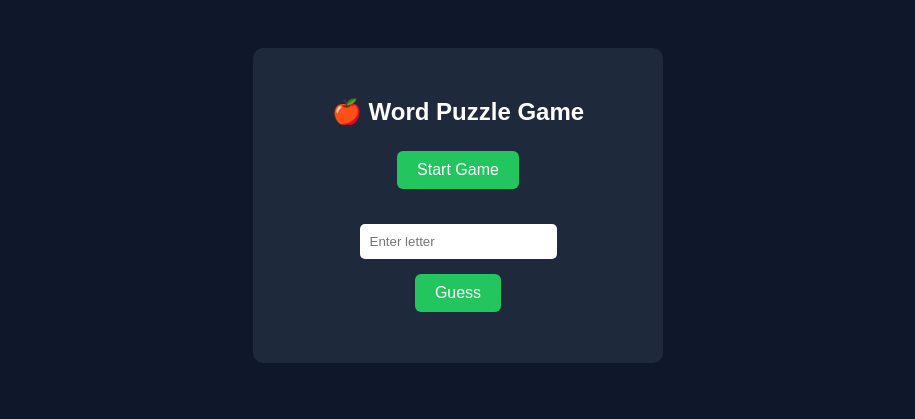
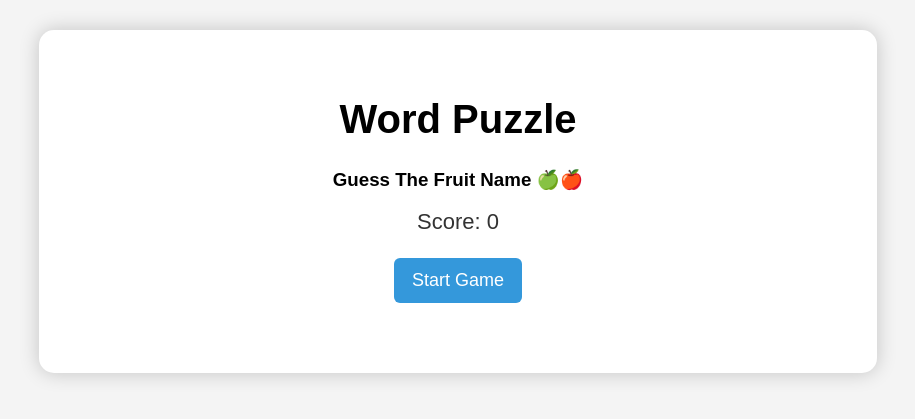
Before and after one commit to anandu112-ai/fruitgame, a Python web app: template templates/index.html in a window 1280 px wide. Shown: the top 419 px of the page, without its empty margins (182-1097 px from the left). Run offline with Jinja, Linux system fonts and the light colour scheme; the template is opened without the code that fills it, so the values that code supplies are empty.

Commit message:
fixed project structure

```diff
--- a/templates/index.html
+++ b/templates/index.html
@@ -2,52 +2,77 @@
 <html>
 
 <head>
+
 <title>Word Puzzle Game</title>
 
 <style>
 
 body{
 font-family:Arial;
-background:#0f172a;
-color:white;
 text-align:center;
-padding:40px;
+background:#f4f4f4;
+margin-top:30px;
+transition:0.5s;
 }
 
-.container{
-background:#1e293b;
-padding:30px;
-border-radius:10px;
-width:350px;
+#box{
+background:white;
+width:60%;
 margin:auto;
+padding:40px;
+border-radius:15px;
+box-shadow:0 0 20px rgba(0,0,0,0.2);
+}
+
+h1{
+font-size:40px;
+}
+
+#word{
+font-size:40px;
+letter-spacing:12px;
+margin:25px;
 }
 
 button{
-background:#22c55e;
+padding:12px 18px;
+margin:5px;
+font-size:18px;
+cursor:pointer;
 border:none;
-padding:10px 20px;
 border-radius:6px;
+background:#3498db;
 color:white;
-font-size:16px;
-cursor:pointer;
-margin:5px;
 }
 
 button:hover{
-background:#16a34a;
+background:#2980b9;
 }
 
-input{
-padding:10px;
-margin:10px;
-border-radius:5px;
-border:none;
+#keyboard{
+margin-top:25px;
 }
 
-#word{
-font-size:30px;
-letter-spacing:10px;
-margin:20px;
+#next{
+display:none;
+margin-top:20px;
+background:#2ecc71;
+}
+
+#score{
+font-size:22px;
+margin-top:10px;
+color:#333;
+}
+
+.win{
+animation: winflash 0.6s infinite alternate;
+}
+
+@keyframes winflash{
+0%{background:#2ecc71;}
+50%{background:#f1c40f;}
+100%{background:#e74c3c;}
 }
 
 </style>
@@ -56,61 +81,137 @@ margin:20px;
 
 <body>
 
-<div class="container">
+<div id="box">
 
-<h2>🍎 Word Puzzle Game</h2>
+<h1>Word Puzzle</h1>
+<h3>Guess The Fruit Name 🍏🍎</h3>
+
+<div id="score">Score: 0</div>
+
+<br>
 
 <button onclick="startGame()">Start Game</button>
 
 <p id="word"></p>
+<p id="chance"></p>
+<p id="result"></p>
 
-<input id="letter" maxlength="1" placeholder="Enter letter">
+<div id="keyboard"></div>
 
-<br>
-
-<button onclick="guess()">Guess</button>
-
-<p id="chance"></p>
-
-<p id="result"></p>
+<button id="next" onclick="startGame()">Next Game</button>
 
 </div>
 
 <script>
 
-async function startGame(){
+let score=0
 
-let res = await fetch("/start")
+function createKeyboard(){
 
-let data = await res.json()
+let keyboard=document.getElementById("keyboard")
 
-document.getElementById("word").innerText=data.word.join(" ")
+keyboard.innerHTML=""
 
-document.getElementById("chance").innerText="Chance: "+data.chance
+for(let i=65;i<=90;i++){
 
-document.getElementById("result").innerText=""
+let letter=String.fromCharCode(i)
+
+let btn=document.createElement("button")
+
+btn.innerText=letter
+
+btn.onclick=function(){
+guess(letter)
+btn.disabled=true
+}
+
+keyboard.appendChild(btn)
 
 }
 
-async function guess(){
+}
 
-let letter=document.getElementById("letter").value
+async function startGame(){
+
+document.body.classList.remove("win")
+
+let res=await fetch("/start")
+let data=await res.json()
+
+document.getElementById("word").innerText=data.word.join(" ")
+document.getElementById("chance").innerText="Chance: "+data.chance
+document.getElementById("result").innerText=""
+
+document.getElementById("next").style.display="none"
+
+createKeyboard()
+
+}
+
+async function guess(letter){
 
 let res=await fetch("/guess?letter="+letter)
 
 let data=await res.json()
 
-if(data.word){
+document.getElementById("word").innerText=data.word.join(" ")
+document.getElementById("chance").innerText="Chance: "+data.chance
 
-document.getElementById("word").innerText=data.word.join(" ")
+if(data.status=="won"){
 
-document.getElementById("chance").innerText="Chance: "+data.chance
+score++
+
+document.getElementById("score").innerText="Score: "+score
+
+document.getElementById("result").innerText="🎉 You Won! Word: "+data.answer
+
+document.body.classList.add("win")
+
+confetti()
+
+document.getElementById("next").style.display="inline-block"
 
 }
 
-if(data.result){
+if(data.status=="lost"){
 
-document.getElementById("result").innerText=data.result+" | Word: "+data.word
+document.getElementById("result").innerText="💀 Game Over! Word: "+data.answer
+
+document.getElementById("next").style.display="inline-block"
+
+}
+
+}
+
+function confetti(){
+
+for(let i=0;i<80;i++){
+
+let conf=document.createElement("div")
+
+conf.style.position="fixed"
+conf.style.width="8px"
+conf.style.height="8px"
+conf.style.backgroundColor="hsl("+Math.random()*360+",100%,50%)"
+conf.style.left=Math.random()*100+"%"
+conf.style.top="-10px"
+conf.style.opacity="0.8"
+conf.style.zIndex="999"
+
+document.body.appendChild(conf)
+
+let fall=setInterval(()=>{
+
+conf.style.top=parseInt(conf.style.top)+5+"px"
+
+if(parseInt(conf.style.top)>window.innerHeight){
+
+conf.remove()
+clearInterval(fall)
+
+}
+
+},20)
 
 }
 
```
